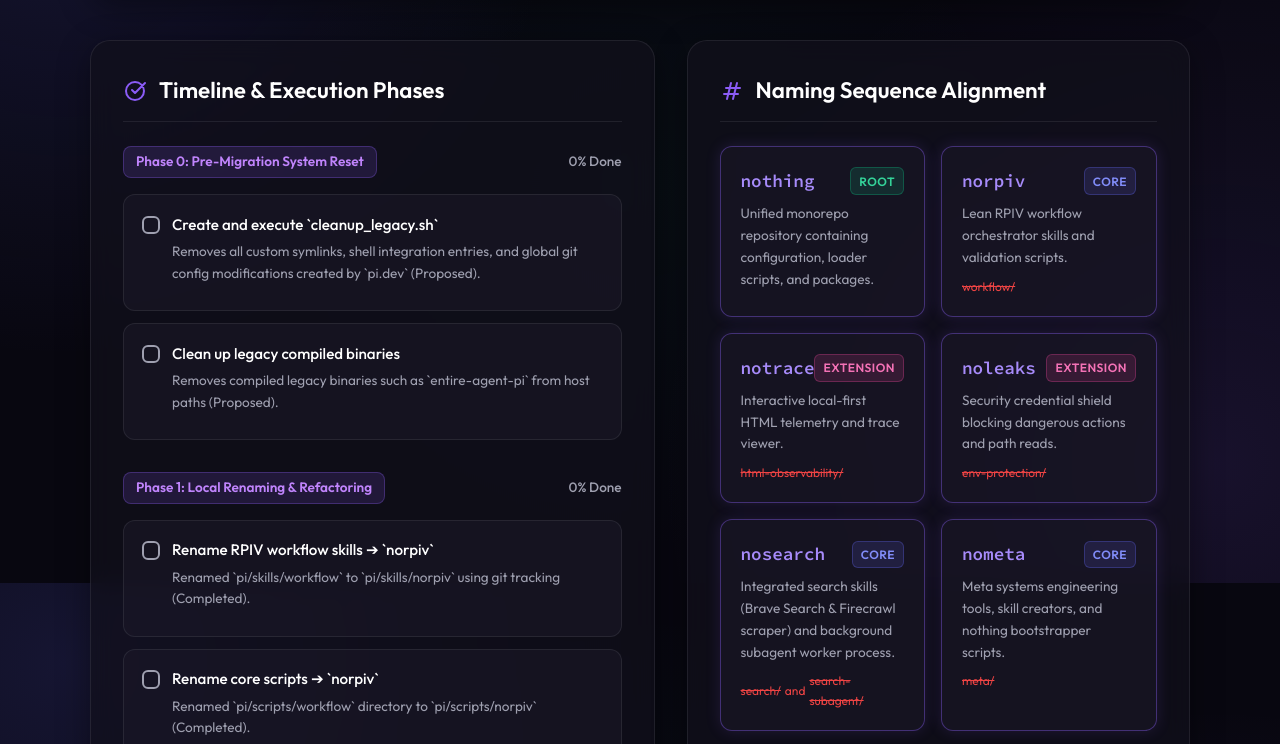
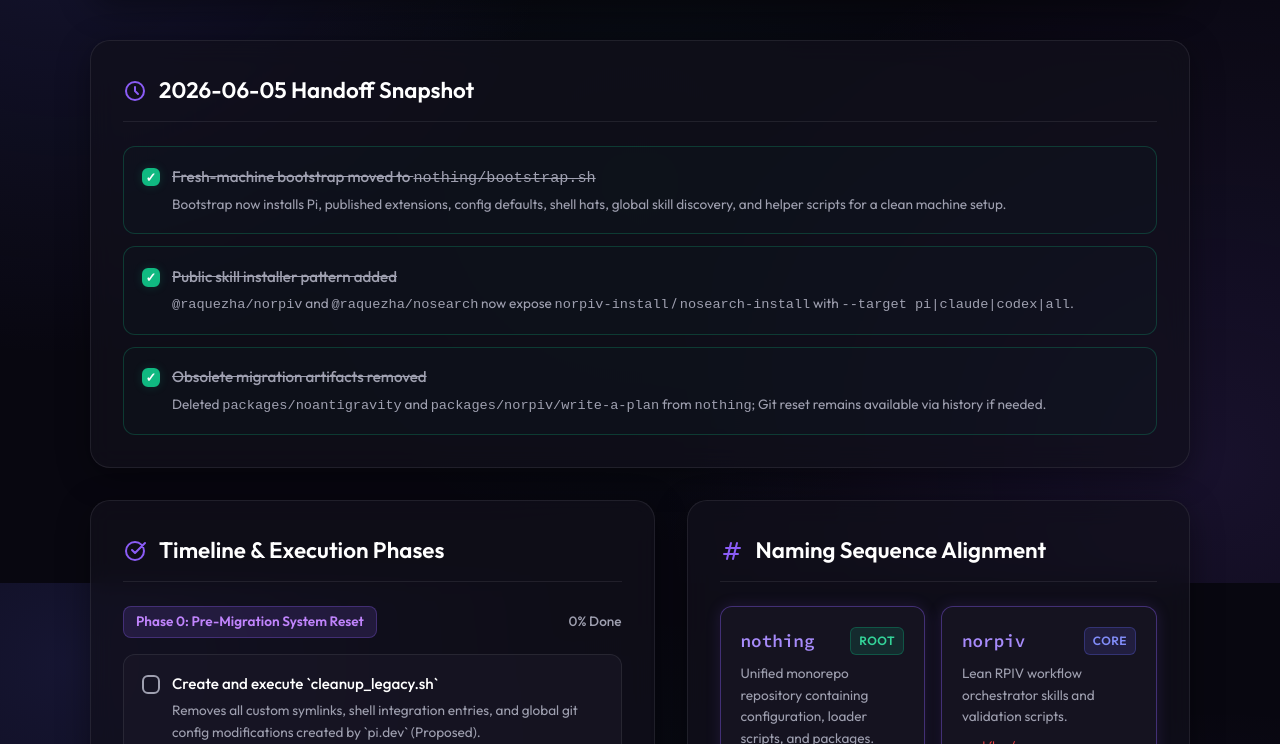
Before and after one commit to raquezha/pi.dev, a website: page migration_plan.html in a window 1280 px wide. Shown: the part 217-961 px from the top of the page. Drawn offline with Linux system fonts and the light colour scheme.

Commit message:
docs: record nothing migration handoff

```diff
--- a/migration_plan.html
+++ b/migration_plan.html
@@ -684,7 +684,7 @@
     <header>
       <div class="brand">
         <h1>nothing Monorepo Migration Plan</h1>
-        <p>A unified, clean setup replacing localized symlinks with published NPM packages and declarative configurations.</p>
+        <p>A unified, clean setup replacing localized symlinks with published NPM packages, public skill installers, and declarative configurations.</p>
       </div>
       <div class="progress-widget">
         <div class="progress-circle-container">
@@ -700,6 +700,37 @@
         </div>
       </div>
     </header>
+
+    <!-- Handoff Snapshot -->
+    <div class="panel" style="margin-bottom: 2rem;">
+      <div class="panel-title">
+        <svg viewBox="0 0 24 24" fill="none" stroke="currentColor" stroke-width="2"><path d="M12 8v4l3 3m6-3a9 9 0 11-18 0 9 9 0 0118 0z" stroke-linecap="round" stroke-linejoin="round"/></svg>
+        2026-06-05 Handoff Snapshot
+      </div>
+      <div class="task-list">
+        <div class="task-item completed">
+          <div class="task-checkbox checked"></div>
+          <div class="task-content">
+            <div class="task-text">Fresh-machine bootstrap moved to <code>nothing/bootstrap.sh</code></div>
+            <div class="task-desc">Bootstrap now installs Pi, published extensions, config defaults, shell hats, global skill discovery, and helper scripts for a clean machine setup.</div>
+          </div>
+        </div>
+        <div class="task-item completed">
+          <div class="task-checkbox checked"></div>
+          <div class="task-content">
+            <div class="task-text">Public skill installer pattern added</div>
+            <div class="task-desc"><code>@raquezha/norpiv</code> and <code>@raquezha/nosearch</code> now expose <code>norpiv-install</code> / <code>nosearch-install</code> with <code>--target pi|claude|codex|all</code>.</div>
+          </div>
+        </div>
+        <div class="task-item completed">
+          <div class="task-checkbox checked"></div>
+          <div class="task-content">
+            <div class="task-text">Obsolete migration artifacts removed</div>
+            <div class="task-desc">Deleted <code>packages/noantigravity</code> and <code>packages/norpiv/write-a-plan</code> from <code>nothing</code>; Git reset remains available via history if needed.</div>
+          </div>
+        </div>
+      </div>
+    </div>
 
     <!-- Dashboard Grid -->
     <div class="dashboard-grid">
```
Also changed, not shown: PLAN.md (+10 -4 lines).
